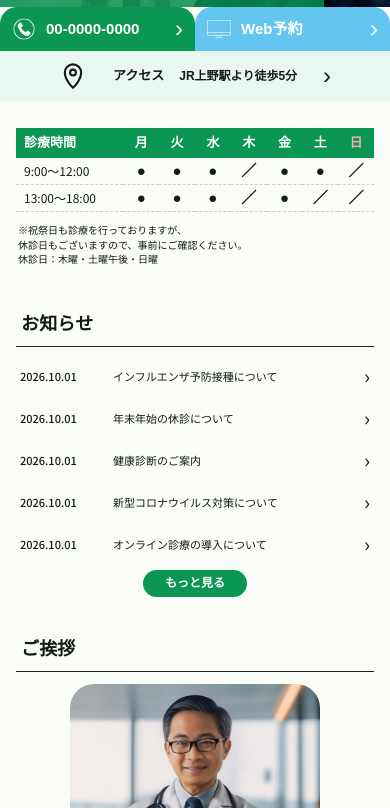
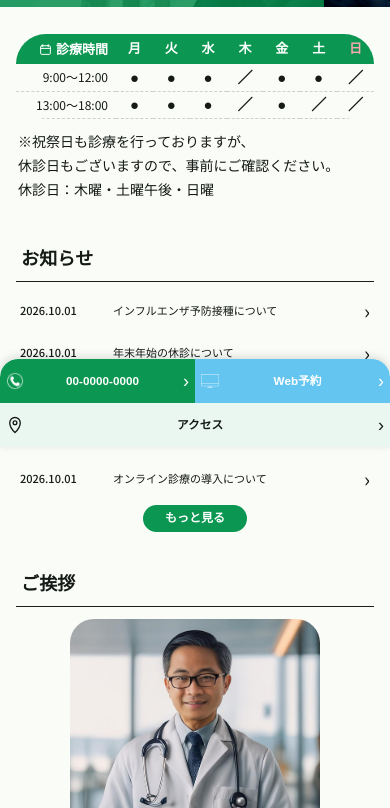
Before and after one commit to 2510066054-cloud/SatoClinic-Fujisawa, a plain HTML site: page index.html in a window 390 px wide. Shown: the part 397-1205 px from the top of the page. Drawn offline with Linux system fonts and the light colour scheme; a web font is replaced by a local one.

Commit message:
FVの見た目

```diff
--- a/css/style.css
+++ b/css/style.css
@@ -25,8 +25,8 @@ h1,h2,h3,h4,h5,h6,b,strong,.site-header,.greeting-copy,.about-description p{font
 .hero-message h1{font-weight:800;font-family:var(--font-rounded);font-size:44px;line-height:1.35;letter-spacing:.005em;margin-bottom:17px}
 .hero-message p{font-size:16px;line-height:1.6;font-weight:600;font-family:var(--font-rounded);max-width:460px}
 .hero-hours{position:absolute;top:230px;left:0;width:640px;background:rgba(255,255,255,.94);border-radius:27px;padding:16px 21px 14px;border:1px solid #e3ede6}
-.hero-hours h2{font-size:17px;display:flex;align-items:center;gap:5px;line-height:1.5;margin-bottom:8px}
-.hero-hours h2 svg{width:20px;height:20px}
+.schedule-label{display:inline-flex;align-items:center;justify-content:flex-end;gap:4px;vertical-align:middle}
+.schedule-label svg{width:1em;height:1em;flex:none}
 .schedule-mini table,.hours-table{width:100%;border-collapse:collapse;text-align:center;table-layout:fixed}
 .schedule-mini table{font-size:12px;line-height:1.2}
 .schedule-mini th:first-child{width:28%;white-space:nowrap;text-align:left;padding-left:8px}
@@ -37,11 +37,12 @@ h1,h2,h3,h4,h5,h6,b,strong,.site-header,.greeting-copy,.about-description p{font
 .schedule-mini tbody tr{border-bottom:1px dashed #cbd1ce}
 .schedule-mini .sunday,.hours-table .sunday{color:#f5aab1}
 .hero-hours .schedule-mini table{font-size:16px}
-.hero-hours .schedule-mini th:first-child{width:140px}
+.hero-hours .schedule-mini{border-radius:30px;overflow:hidden}
+.hero-hours .schedule-mini th:first-child{width:116px;text-align:right;padding-left:0;padding-right:8px}
 .hero-hours .schedule-mini thead th{padding:9px 1px}
 .hero-hours .schedule-mini tbody th{font-size:15px;padding:8px 2px 8px 8px}
 .hero-hours .schedule-mini tbody td{font-size:20px;padding:6px 1px}
-.hero-hours>p{font-size:10px;line-height:1.5;margin:7px 0 0}
+.hero-hours>p{font-size:14px;line-height:1.7;margin:10px 0 0}
 .hero-cta{position:absolute;bottom:0;left:50%;transform:translateX(-50%);display:grid;grid-template-columns:1.1fr 1.1fr 1fr;gap:0;align-items:end;justify-content:start}
 .cta{display:flex;align-items:center;justify-content:center;gap:19px;min-height:76px;padding:12px 20px;color:#fff;font-size:24px;font-weight:700;font-family:var(--font-rounded);transition:filter .2s}
 .cta:hover{filter:brightness(.94)}
@@ -175,8 +176,8 @@ h1,h2,h3,h4,h5,h6,b,strong,.site-header,.greeting-copy,.about-description p{font
 .subpage-access{margin-bottom:90px}
 /* Tablet layouts */
 @media(max-width:1180px) and (min-width:701px){
- .site-header{height:80px}.site-logo{width:145px}.desktop-nav{gap:12px;font-size:11px}
- .hero{height:530px}.hero-message h1{font-size:36px}.hero-hours{width:560px;top:205px}
+ .site-header{height:80px}.site-logo{width:145px}.desktop-nav{gap:15px;font-size:16.5px}
+ .hero{height:530px}.hero-message h1{font-size:36px}.hero-hours{width:560px;top:190px}
  .cta{font-size:18px;gap:10px}.cta-access{font-size:13px}
  .greeting-layout{grid-template-columns:42% 1fr;gap:30px;padding:0}.greeting-photo{height:530px}.greeting-copy{font-size:13px}
  .service-card{grid-template-columns:135px 1fr;min-height:140px}.service-icon{width:135px;height:135px}.service-copy h3{font-size:17px}.service-copy p{font-size:12px}
@@ -200,7 +201,7 @@ h1,h2,h3,h4,h5,h6,b,strong,.site-header,.greeting-copy,.about-description p{font
  .mobile-nav[open] summary span:nth-child(2){opacity:0}
  .mobile-nav[open] summary span:nth-child(3){transform:translateY(-8px) rotate(-45deg)}
  .mobile-menu{position:absolute;right:-18px;top:44px;width:min(300px,90vw);background:var(--bg);box-shadow:0 8px 25px #0002;border-radius:0 0 12px 12px;padding:12px 20px;display:flex;flex-direction:column;z-index:50}
- .mobile-menu a{padding:10px;border-bottom:1px solid #e4eee7;font-size:14px;font-weight:700;font-family:var(--font-rounded)}
+ .mobile-menu a{padding:12px;border-bottom:1px solid #e4eee7;font-size:21px;font-weight:700;font-family:var(--font-rounded)}
  .hero{height:446px;display:flex;flex-direction:column;overflow:hidden}
  .hero-photo{position:absolute;inset:0 0 auto;height:344px;object-fit:cover;object-position:82% center}
  .hero::before{display:none}
@@ -367,7 +368,7 @@ h1,h2,h3,h4,h5,h6,b,strong,.site-header,.greeting-copy,.about-description p{font
  .access{margin-top:43px;margin-bottom:34px}
 }
 @media(min-width:1181px){
- .desktop-nav{font-size:20px;gap:21px}
+ .desktop-nav{font-size:30px;gap:12px 26px}
  .greeting-copy{font-size:17px;line-height:1.57}
  .staff .section-intro{margin-bottom:65px}
  .staff-grid{row-gap:45px}
@@ -380,3 +381,46 @@ h1,h2,h3,h4,h5,h6,b,strong,.site-header,.greeting-copy,.about-description p{font
  .hero-photo{object-position:94% center}
  .map-link{aspect-ratio:1.75}
 }
+/* Center hero button labels between equally sized icon and arrow columns. */
+.hero-cta .cta{display:grid;grid-template-columns:33px minmax(0,1fr) 33px;text-align:center}
+.hero-cta .cta>span:nth-child(2){font-size:1.5em;line-height:1.2;text-align:center;white-space:normal}
+.hero-cta .cta .chevron{margin:0;justify-self:end}
+@media(min-width:701px){
+ .site-header{height:auto;min-height:100px;padding-block:18px}
+ .header-inner{width:min(calc(100% - 48px),1520px)}
+ .desktop-nav{flex:1;min-width:0;flex-wrap:wrap;row-gap:12px}
+ .hero-cta .cta{min-height:64px;padding-block:8px}
+}
+@media(max-width:700px){
+ .hero-cta .cta{grid-template-columns:24px minmax(0,1fr) 24px;gap:6px;padding-inline:8px}
+ .hero-cta .cta-access span:nth-child(2){justify-content:center}
+ .mobile-opening-hours .schedule-mini{border-radius:30px;overflow:hidden}
+ .mobile-opening-hours .schedule-mini th:first-child{width:100px;text-align:right;padding-left:0;padding-right:8px}
+ .mobile-opening-hours p{font-size:14px;line-height:1.7}
+}
+/* Header navigation font size (desktop and mobile menu). */
+.desktop-nav,.mobile-menu a{font-size:18px}
+@media(min-width:701px) and (max-width:1180px){
+ .hero{height:560px}
+}
+@media(max-width:700px){
+ body#top{padding-bottom:calc(88px + env(safe-area-inset-bottom,0px))}
+ html{scroll-padding-bottom:calc(88px + env(safe-area-inset-bottom,0px))}
+ .hero{height:auto;isolation:auto;overflow:visible}
+ .hero-cta{
+  position:fixed;inset:auto 0 0;transform:none;z-index:100;
+  width:100%;height:auto;grid-template-columns:1fr 1fr;grid-template-rows:44px 44px;
+  padding-bottom:env(safe-area-inset-bottom,0px);background:var(--pale);
+  border-radius:18px 18px 0 0;overflow:hidden;box-shadow:0 -2px 10px #0002;
+ }
+ .hero-cta .cta{
+  grid-template-columns:18px minmax(0,1fr) 8px;gap:4px;
+  height:44px;min-height:44px;padding:4px 6px;border-radius:0;
+ }
+ .hero-cta .cta>span:nth-child(2){font-size:clamp(11px,3vw,14px);white-space:nowrap}
+ .hero-cta .cta svg,.hero-cta .cta .cta-icon{width:18px;height:18px}
+ .hero-cta .cta .chevron{font-size:18px}
+ .hero-cta .cta-phone{border-radius:18px 0 0 0}
+ .hero-cta .cta-book{border-radius:0 18px 0 0}
+ .hero-cta .cta-access{grid-column:1/-1;grid-row:2}
+}
--- a/index.html
+++ b/index.html
@@ -44,20 +44,20 @@
           <h1>地域に根ざした医療</h1>
           <p>佐藤医院では、患者様の健康を第一に考え、<br class="desktop-only">今日も安心・安全な医療を提供し続けます。</p>
         </div>
-        <div class="hero-hours"><h2><svg viewBox="0 0 24 24" aria-hidden="true"><rect x="3" y="5" width="18" height="16" rx="2"/><path d="M7 3v4M17 3v4M3 10h18"/></svg>診療時間</h2>
-          <div class="schedule-mini"><table aria-label="診療時間早見表"><thead><tr><th>診療時間</th><th>月</th><th>火</th><th>水</th><th>木</th><th>金</th><th>土</th><th class="sunday">日</th></tr></thead><tbody><tr><th scope="row">9:00〜12:00</th><td>●</td><td>●</td><td>●</td><td>／</td><td>●</td><td>●</td><td>／</td></tr><tr><th scope="row">13:00〜18:00</th><td>●</td><td>●</td><td>●</td><td>／</td><td>●</td><td>／</td><td>／</td></tr></tbody></table></div>
+        <div class="hero-hours">
+          <div class="schedule-mini"><table aria-label="診療時間早見表"><thead><tr><th><span class="schedule-label"><svg viewBox="0 0 24 24" aria-hidden="true"><rect x="3" y="5" width="18" height="16" rx="2"/><path d="M7 3v4M17 3v4M3 10h18"/></svg><span>診療時間</span></span></th><th>月</th><th>火</th><th>水</th><th>木</th><th>金</th><th>土</th><th class="sunday">日</th></tr></thead><tbody><tr><th scope="row">9:00〜12:00</th><td>●</td><td>●</td><td>●</td><td>／</td><td>●</td><td>●</td><td>／</td></tr><tr><th scope="row">13:00〜18:00</th><td>●</td><td>●</td><td>●</td><td>／</td><td>●</td><td>／</td><td>／</td></tr></tbody></table></div>
           <p>休診日：木曜・土曜午後・日曜<br>※祝祭日も診療を行っておりますが、休診日もございますので、事前にご確認ください。</p>
         </div>
       </div>
       <div class="hero-cta container">
         <a class="cta cta-phone" href="tel:0000000000"><img class="cta-icon cta-icon-phone" src="./assets/icons/電話アイコン.png" alt="" width="33" height="33"><span>00-0000-0000</span><span aria-hidden="true" class="chevron">›</span></a>
         <a class="cta cta-book" href="#contact" aria-label="Web予約のご案内（お問い合わせへ）"><img class="cta-icon" src="./assets/icons/icon1.png" alt="" width="33" height="33"><span>Web予約</span><span aria-hidden="true" class="chevron">›</span></a>
-        <a class="cta cta-access" href="#access"><svg viewBox="0 0 24 24" aria-hidden="true"><path d="M12 22s7-6.3 7-13a7 7 0 0 0-14 0c0 6.7 7 13 7 13Z"/><circle cx="12" cy="9" r="2.5"/></svg><span>アクセス <small>JR上野駅より徒歩5分</small></span><span aria-hidden="true" class="chevron">›</span></a>
+        <a class="cta cta-access" href="#access"><svg viewBox="0 0 24 24" aria-hidden="true"><path d="M12 22s7-6.3 7-13a7 7 0 0 0-14 0c0 6.7 7 13 7 13Z"/><circle cx="12" cy="9" r="2.5"/></svg><span>アクセス</span><span aria-hidden="true" class="chevron">›</span></a>
       </div>
     </section>
 
     <div class="mobile-opening-hours container" aria-label="診療時間早見表">
-      <div class="schedule-mini"><table><thead><tr><th>診療時間</th><th>月</th><th>火</th><th>水</th><th>木</th><th>金</th><th>土</th><th class="sunday">日</th></tr></thead><tbody><tr><th scope="row">9:00〜12:00</th><td>●</td><td>●</td><td>●</td><td>／</td><td>●</td><td>●</td><td>／</td></tr><tr><th scope="row">13:00〜18:00</th><td>●</td><td>●</td><td>●</td><td>／</td><td>●</td><td>／</td><td>／</td></tr></tbody></table></div>
+      <div class="schedule-mini"><table><thead><tr><th><span class="schedule-label"><svg viewBox="0 0 24 24" aria-hidden="true"><rect x="3" y="5" width="18" height="16" rx="2"/><path d="M7 3v4M17 3v4M3 10h18"/></svg><span>診療時間</span></span></th><th>月</th><th>火</th><th>水</th><th>木</th><th>金</th><th>土</th><th class="sunday">日</th></tr></thead><tbody><tr><th scope="row">9:00〜12:00</th><td>●</td><td>●</td><td>●</td><td>／</td><td>●</td><td>●</td><td>／</td></tr><tr><th scope="row">13:00〜18:00</th><td>●</td><td>●</td><td>●</td><td>／</td><td>●</td><td>／</td><td>／</td></tr></tbody></table></div>
       <p>※祝祭日も診療を行っておりますが、<br>休診日もございますので、事前にご確認ください。<br>休診日：木曜・土曜午後・日曜</p>
     </div>
 
```
